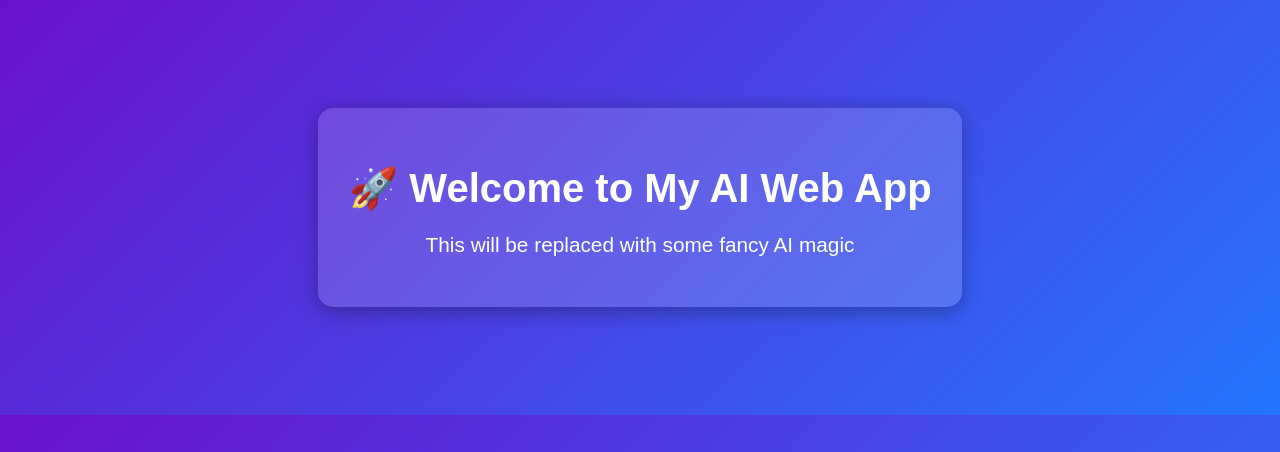
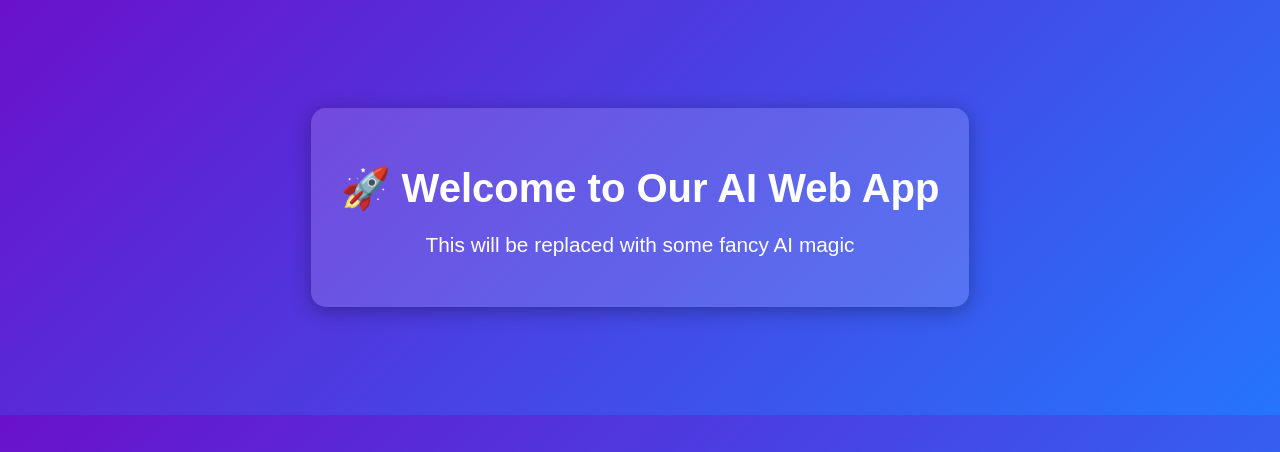
Before and after one commit to hjguenther/AI-Web-App, a FastAPI app: page / in a window 1280 px wide. Shown: the top 452 px of the page. Run offline with FastAPI, Linux system fonts and the light colour scheme.

Commit message:
Update index2.html

```diff
--- a/templates/index2.html
+++ b/templates/index2.html
@@ -29,7 +29,7 @@
 </head>
 <body>
     <div class="box">
-        <h1>🚀 Welcome to My AI Web App</h1>
+        <h1>🚀 Welcome to Our AI Web App</h1>
         <p>{{ message }}</p>
     </div>
 </body>
```
